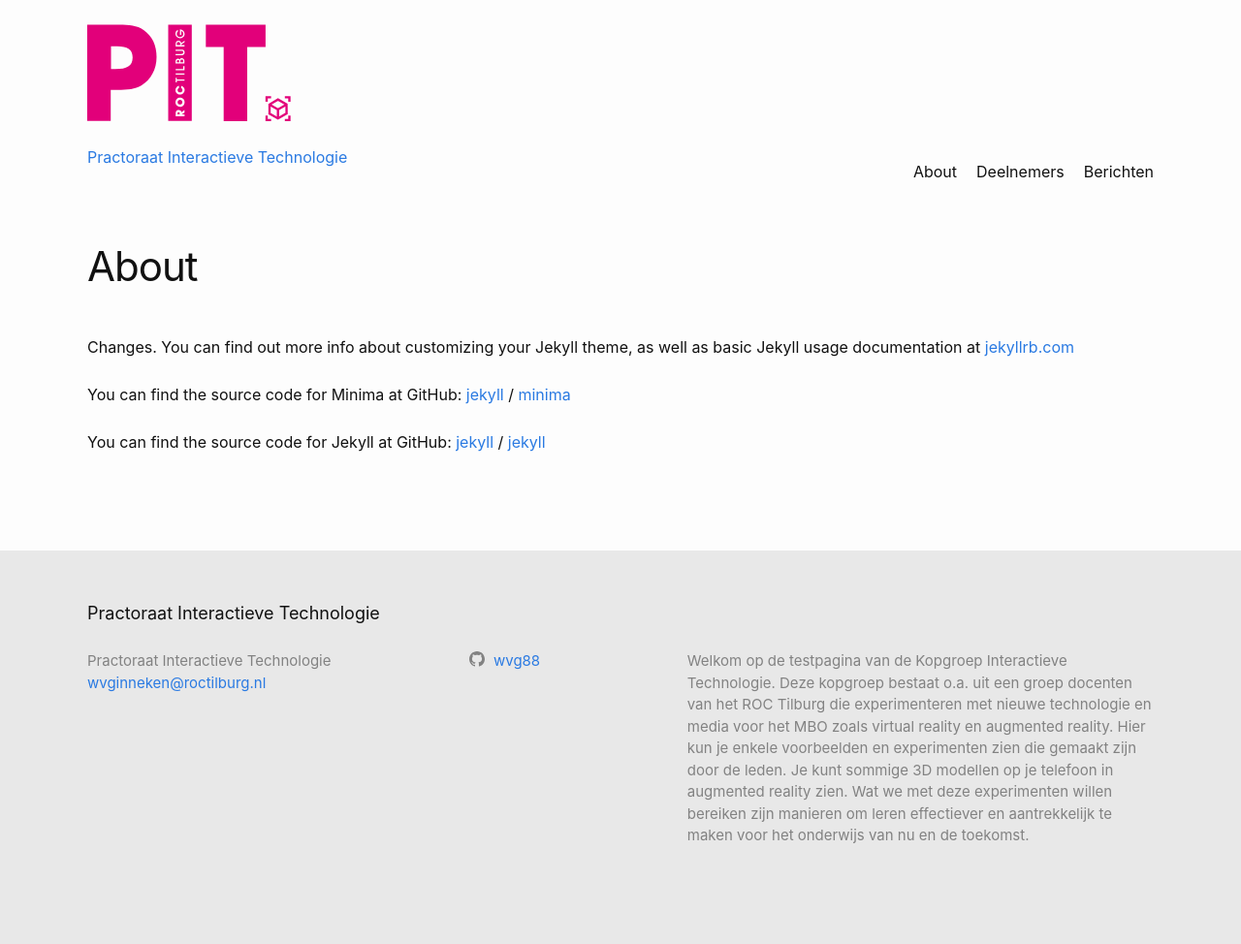
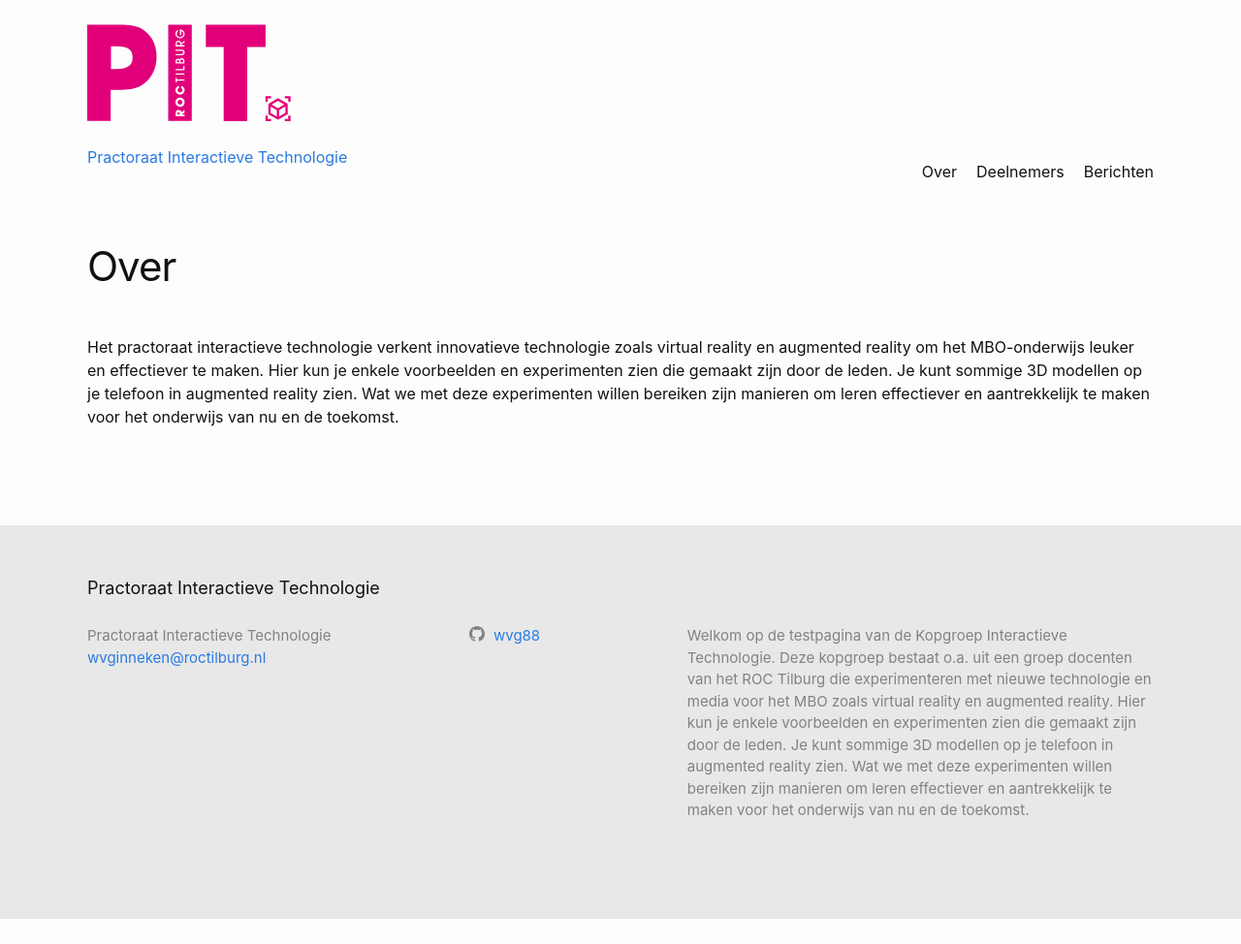
Before and after one commit to wvg88/PIT, a Jekyll site: the page built from about.md, in a window 1280 px wide. Shown: the whole page at 97% size. Built offline with Jekyll 4.4.1, drawn with Linux system fonts in a browser that asks for light colours; after the commit the page ends 948 px from its top, so only the background shows below that.

Commit message:
Updated About

```diff
--- a/about.md
+++ b/about.md
@@ -1,18 +1,7 @@
 ---
-title: About
+title: Over
 permalink: "/about/"
 layout: page
 ---
 
-Changes. You can find out more info about customizing your Jekyll theme, as well as basic Jekyll usage documentation at [jekyllrb.com](https://jekyllrb.com/)
-
-You can find the source code for Minima at GitHub:
-[jekyll][jekyll-organization] /
-[minima](https://github.com/jekyll/minima)
-
-You can find the source code for Jekyll at GitHub:
-[jekyll][jekyll-organization] /
-[jekyll](https://github.com/jekyll/jekyll)
-
-
-[jekyll-organization]: https://github.com/jekyll
+Het practoraat interactieve technologie verkent innovatieve technologie zoals virtual reality en augmented reality om het MBO-onderwijs leuker en effectiever te maken. Hier kun je enkele voorbeelden en experimenten zien die gemaakt zijn door de leden. Je kunt sommige 3D modellen op je telefoon in augmented reality zien. Wat we met deze experimenten willen bereiken zijn manieren om leren effectiever en aantrekkelijk te maken voor het onderwijs van nu en de toekomst.
```
